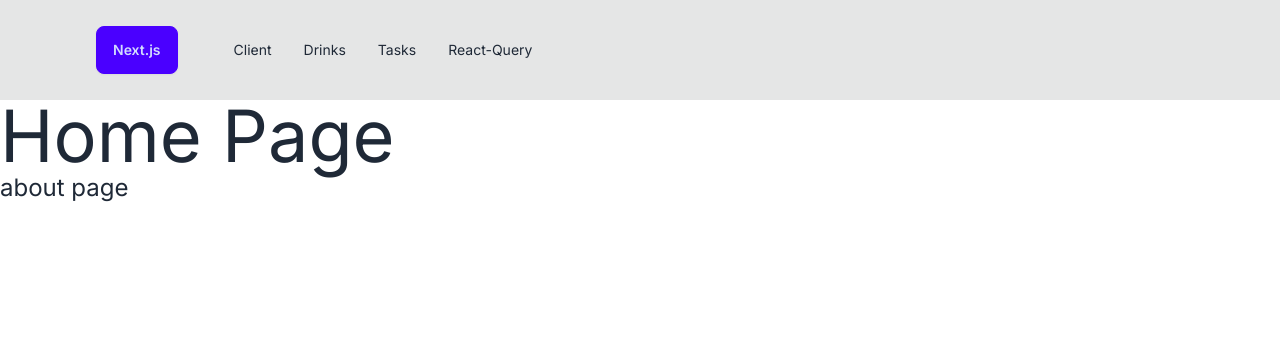
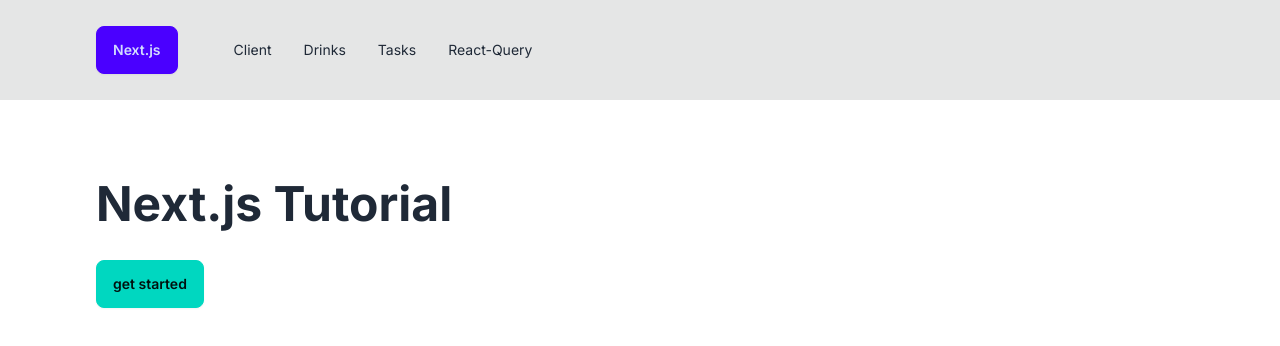
Before and after one commit to obourgeois971/nextjs-tutorial, a Next.js app: page / in a window 1280 px wide. Shown: the top 346 px of the page. Built offline with nearby package versions, Linux system fonts and the light colour scheme.

Commit message:
counter challenge

```diff
--- a/app/client/page.js
+++ b/app/client/page.js
@@ -1,8 +1,16 @@
-const ClientPage = () => {
+// try without
+'use client';
+import { useState } from 'react';
+
+const Client = () => {
+  const [count, setCount] = useState(0);
   return (
     <div>
-      <h1 className='text-7xl'>ClientPage</h1>
+      <h1 className='text-7xl font-bold mb-4 '>{count}</h1>
+      <button className='btn btn-primary' onClick={() => setCount(count + 1)}>
+        increase
+      </button>
     </div>
   );
 };
-export default ClientPage;
+export default Client;
--- a/app/layout.js
+++ b/app/layout.js
@@ -17,7 +17,7 @@
       <body className={inter.className}>
         {/* <nav className='text-2xl text-primary'>this is navbar</nav> */}
         <Navbar />
-        {children}
+        <main className='px-8 py-20 max-w-6xl mx-auto '>{children}</main>
       </body>
     </html>
   );
--- a/app/page.js
+++ b/app/page.js
@@ -3,9 +3,9 @@
 const HomePage = () => {
   return (
     <div>
-      <h1 className='text-7xl'>Home Page</h1>
-      <Link href='/about' className='text-2xl'>
-        about page
+      <h1 className='text-5xl mb-8 font-bold'>Next.js Tutorial</h1>
+      <Link href='/client' className='btn btn-accent'>
+        get started
       </Link>
     </div>
   );
```
